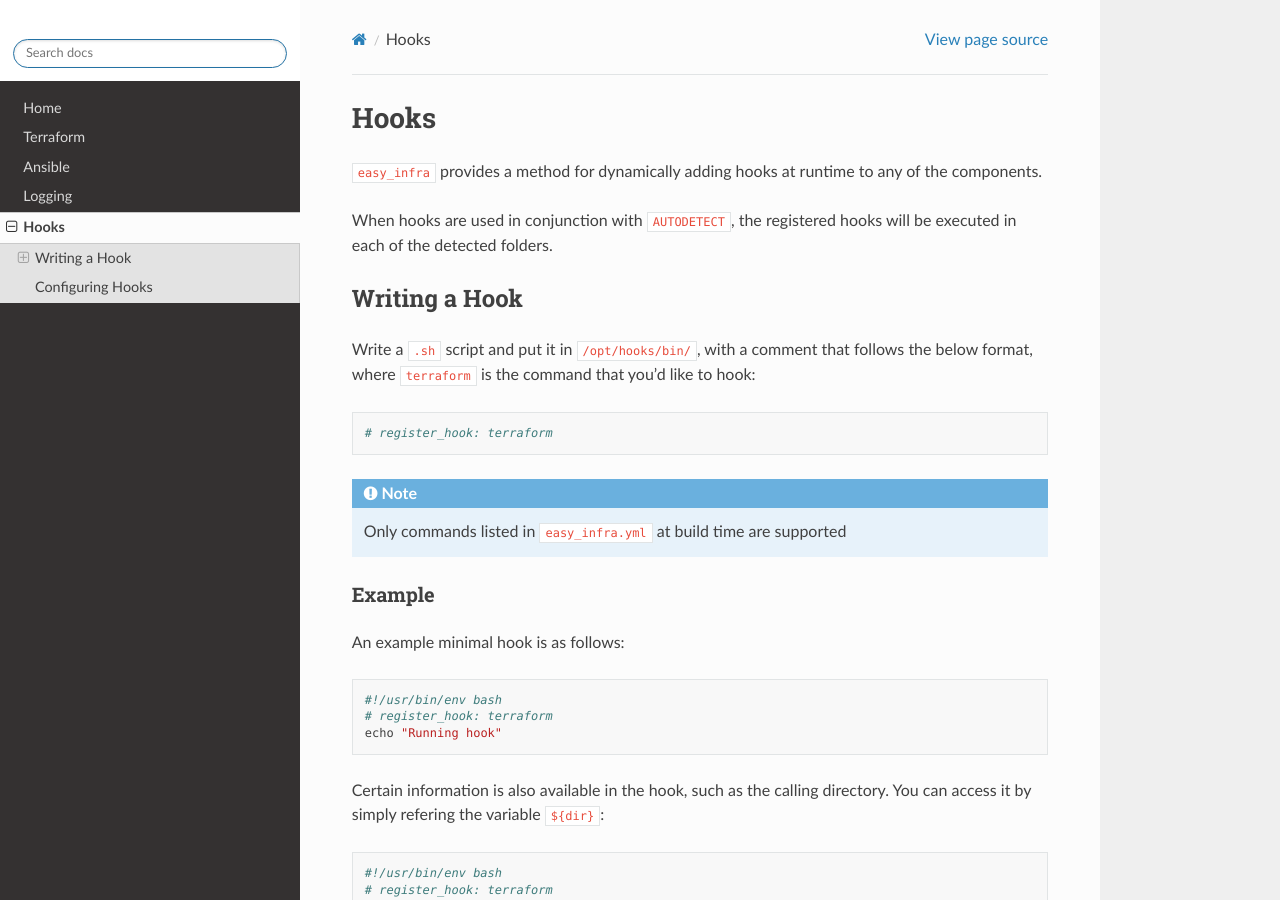
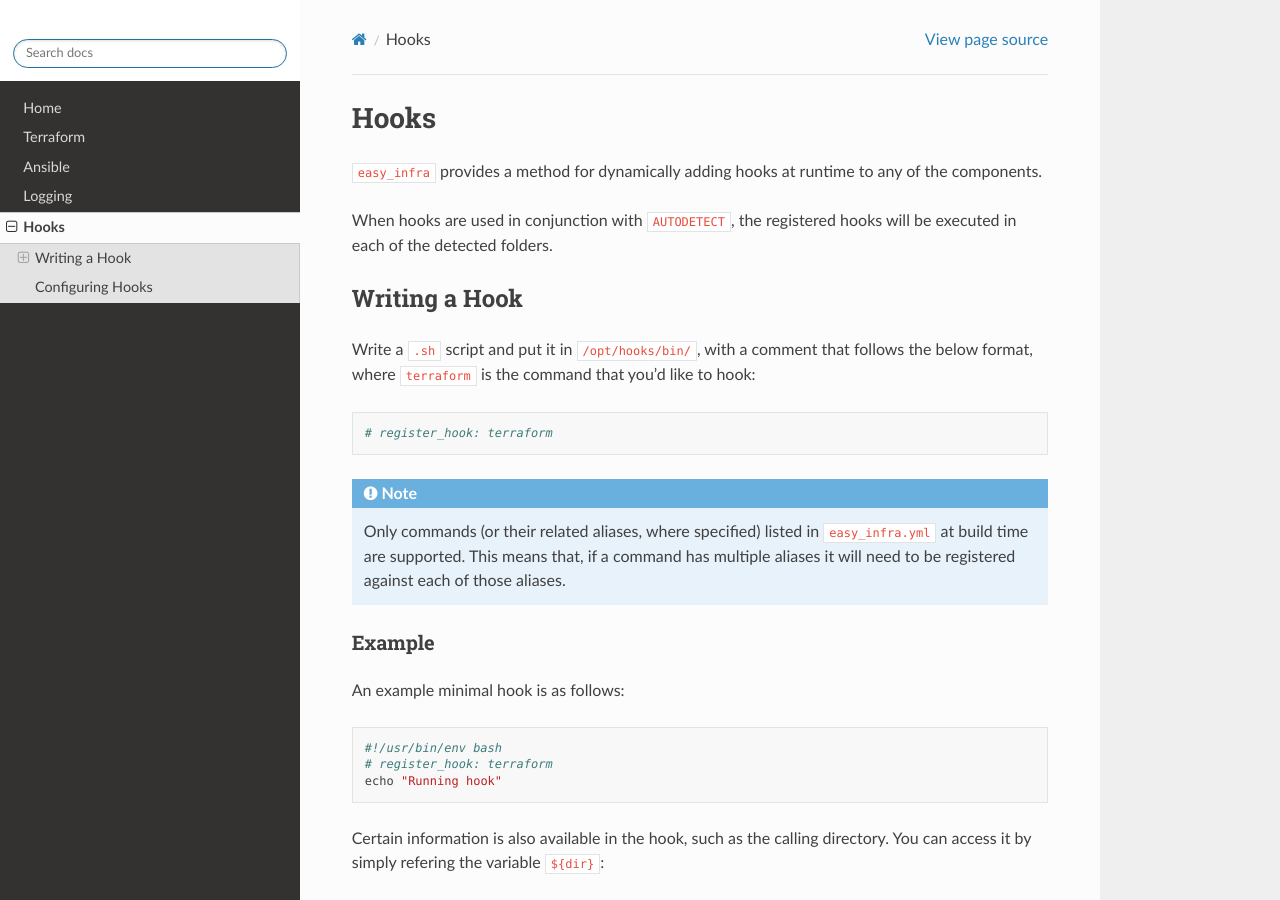
Before and after one commit to SeisoLLC/easy_infra, a Sphinx documentation site: the page built from docs/Hooks/index.rst, in a window 1280 px wide and 900 px high. Built offline with Sphinx 7.4.7 and the Read the Docs theme 2.0.0, drawn with Linux system fonts in a browser that asks for light colours.

Commit message:
Clarify commands vs aliases in the hook docs

```diff
--- a/docs/Hooks/index.rst
+++ b/docs/Hooks/index.rst
@@ -15,7 +15,7 @@ like to hook::
     # register_hook: terraform
 
 .. note::
-    Only commands listed in ``easy_infra.yml`` at build time are supported
+    Only commands (or their related aliases, where specified) listed in ``easy_infra.yml`` at build time are supported. This means that, if a command has multiple aliases it will need to be registered against each of those aliases.
 
 Example
 ^^^^^^^
```
